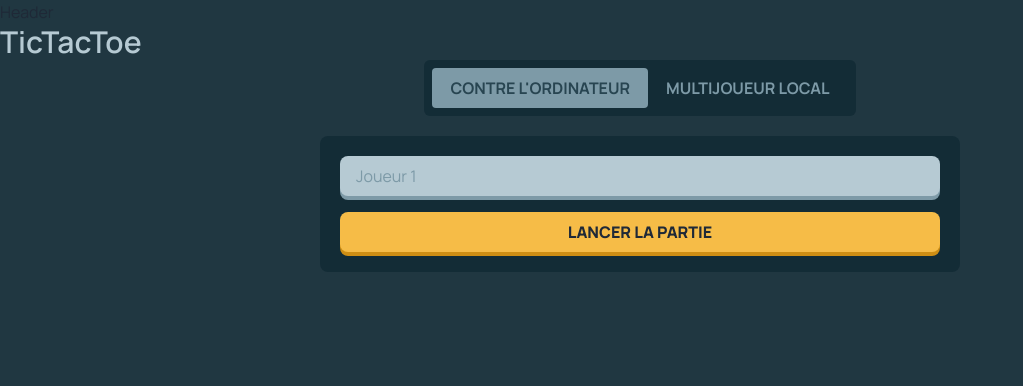
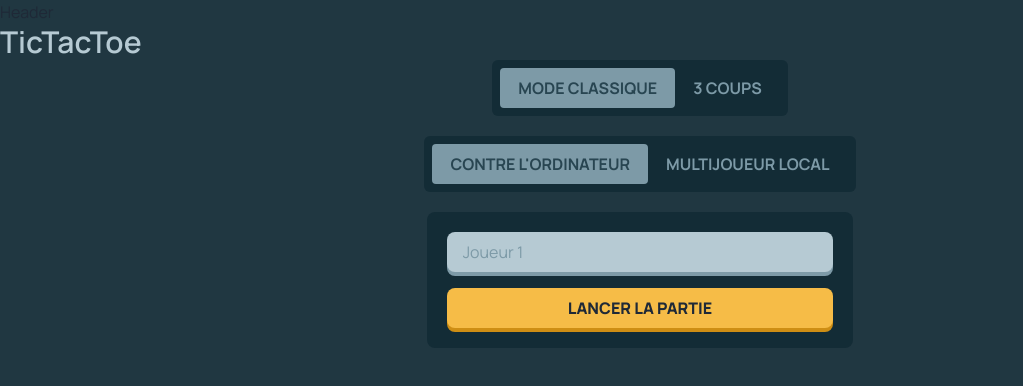
Before and after one commit to BenoitPrmt/tic-tac-toe-react, a React (Vite) app: page /scoreboard in a window 1280 px wide. Shown: the top 386 px of the page, without its empty margins (0-1023 px from the left). Built offline with nearby package versions, Linux system fonts and the light colour scheme.

Commit message:
feat(3-shots): added button to choose gamemode and persist it (and fix some bugs)

```diff
--- a/src/components/Switch.tsx
+++ b/src/components/Switch.tsx
@@ -1,10 +1,12 @@
 import {useState} from 'react'
 
 type Props = {
+    choiceOne: string;
+    choiceTwo: string;
     handleChecked: (checked: boolean) => void;
 }
 
-const Switch = ({ handleChecked }: Props) => {
+const Switch = ({ handleChecked, choiceOne, choiceTwo }: Props) => {
     const [isChecked, setIsChecked] = useState(false)
 
     const handleCheckboxChange = () => {
@@ -27,14 +29,14 @@ const Switch = ({ handleChecked }: Props) => {
                         !isChecked ? 'text-grey-medium bg-grey-light-shadow' : 'text-grey-light-shadow'
                     }`}
                 >
-                  Contre l'ordinateur
+                  {choiceOne}
                 </span>
                 <span
                     className={`flex items-center space-x-[6px] rounded py-2 px-[18px] text-md font-bold uppercase ${
                         isChecked ? 'text-grey-medium bg-grey-light-shadow' : 'text-grey-light-shadow'
                     }`}
                 >
-                  Multijoueur local
+                  {choiceTwo}
                 </span>
             </label>
         </>
--- a/src/context/GameContext.tsx
+++ b/src/context/GameContext.tsx
@@ -20,6 +20,7 @@ interface GameContextType {
     setPlayerTwoScore: (score: number) => void;
     draws: number;
     setIsGameAgainstComputer: (isAgainstComputer: boolean) => void;
+    setIsGame3Shots: (is3Shots: boolean) => void;
 }
 
 const GameContext = createContext<GameContextType | undefined>(undefined);
@@ -32,8 +33,10 @@ export const GameProvider = ({ children }: { children: ReactNode }) => {
     const [board, setBoard] = useState<BoardType>([]);
     const [currentPlayer, setCurrentPlayer] = useState<PlayerType>(currentGame?.isXTurn ? "X" : "O");
     const [winner, setWinner] = useState<WinnerType>("");
-    const [isComputerTurn, setIsComputerTurn] = useState<boolean>(false);
     const [isGameAgainstComputer, setIsGameAgainstComputer] = useState<boolean>(currentGame?.againstComputer ?? true);
+    const [isGame3Shots, setIsGame3Shots] = useState<boolean>(currentGame?.isGame3Shots ?? true);
+    const [isComputerTurn, setIsComputerTurn] = useState<boolean>(isGameAgainstComputer ? !currentGame?.isXTurn : false);
+    console.log("ISCOMPUTERTURN", isComputerTurn)
 
     const [playerOneUsername, setPlayerOneUsername] = useState<string>(currentGame?.playerOne ?? "Joueur 1");
     const [playerTwoUsername, setPlayerTwoUsername] = useState<string>(currentGame?.playerTwo ?? "CPU");
@@ -140,6 +143,7 @@ export const GameProvider = ({ children }: { children: ReactNode }) => {
     }, []);
 
     const makeMove = useCallback((coords: number[], player: PlayerType, currentBoard: BoardType) => {
+        console.log(isGame3Shots);
         const [row, col] = coords;
         if (currentBoard[row][col] !== "") return null;
 
@@ -162,12 +166,31 @@ export const GameProvider = ({ children }: { children: ReactNode }) => {
         if (gameWinner) {
             handleVictory(gameWinner);
         }
+
+        saveCurrentGame({
+            playerOne: playerOneUsername,
+            playerOneScore: playerOneScore,
+            playerTwo: playerTwoUsername,
+            playerTwoScore: playerTwoScore,
+            draws: draws,
+            againstComputer: isGameAgainstComputer,
+            isGame3Shots: isGame3Shots,
+            isXTurn: true
+        });
+
         setCurrentPlayer("X");
         setIsComputerTurn(false);
     }, [getRandomEmptyCell, makeMove, checkVictory]);
 
     useEffect(() => {
-        if ((isComputerTurn || (isGameAgainstComputer && currentPlayer === "O")) && !winner) {
+        console.log("-------------");
+        console.log("isComputerTurn", isComputerTurn);
+        console.log("isGameAgainstComputer && currentPlayer === \"O\")", isGameAgainstComputer && currentPlayer === "O");
+        console.log("!winner", !winner);
+        console.log("-------------")
+        if ((isComputerTurn && isGameAgainstComputer && currentPlayer === "O") && !winner) {
+            console.log("Ok le bot joue");
+            console.log("-------------")
             const timer = setTimeout(() => {
                 computerTurn(board);
             }, 1000);
@@ -194,6 +217,7 @@ export const GameProvider = ({ children }: { children: ReactNode }) => {
                 playerTwoScore: playerTwoScore,
                 draws: draws,
                 againstComputer: isGameAgainstComputer,
+                isGame3Shots: isGame3Shots,
                 isXTurn: !(currentPlayer === "X")
             });
         }
@@ -215,6 +239,7 @@ export const GameProvider = ({ children }: { children: ReactNode }) => {
             playerTwoScore: playerTwoScore,
             draws: draws,
             againstComputer: isGameAgainstComputer,
+            isGame3Shots: isGame3Shots,
             isXTurn: currentPlayer === "X"
         };
 
@@ -249,15 +274,7 @@ export const GameProvider = ({ children }: { children: ReactNode }) => {
             setPlayerOneScore(0);
             setPlayerTwoScore(0);
             setDraws(0);
-            saveCurrentGame({
-                playerOne: playerOneUsername,
-                playerOneScore: 0,
-                playerTwo: playerTwoUsername,
-                playerTwoScore: 0,
-                draws: 0,
-                againstComputer: isGameAgainstComputer,
-                isXTurn: true
-            })
+            saveCurrentGame(null);
         }
     }
 
@@ -277,7 +294,8 @@ export const GameProvider = ({ children }: { children: ReactNode }) => {
         setPlayerTwoScore,
         draws,
         resetBoard,
-        setIsGameAgainstComputer
+        setIsGameAgainstComputer,
+        setIsGame3Shots
     };
 
     return <GameContext.Provider value={value}>{children}</GameContext.Provider>;
--- a/src/context/PersistanceContext.tsx
+++ b/src/context/PersistanceContext.tsx
@@ -7,7 +7,7 @@ interface PersistanceContextType {
     getSavedBoard: () => BoardType;
     savePlayerScore: (username: string, score: number) => void;
     getPlayerScore: (username: string) => number;
-    saveCurrentGame: (currentGame: CurrentGame) => void;
+    saveCurrentGame: (currentGame: CurrentGame | null) => void;
     getCurrentGame: () => CurrentGame|null;
     getCurrentGamePlayerScore: (player: "one" | "two") => number;
 }
@@ -47,8 +47,12 @@ export const PersistanceProvider = ({ children }: { children: ReactNode }) => {
         }
     }
 
-    const saveCurrentGame = (currentGame: CurrentGame) => {
-        localStorage.setItem("current", JSON.stringify(currentGame));
+    const saveCurrentGame = (currentGame: CurrentGame | null) => {
+        if (!currentGame) {
+            localStorage.removeItem("current");
+        } else {
+            localStorage.setItem("current", JSON.stringify(currentGame));
+        }
     }
 
     const getCurrentGame = (): CurrentGame|null => {
--- a/src/pages/GamePage.tsx
+++ b/src/pages/GamePage.tsx
@@ -4,8 +4,6 @@ import {useGame} from "../context/GameContext.tsx";
 
 const GamePage = () => {
     const { playerOneUsername, playerTwoUsername, draws, playerOneScore, playerTwoScore } = useGame();
-
-    console.log(playerOneScore, playerTwoScore, playerOneUsername, playerTwoUsername)
 
     return (
         <div>
--- a/src/pages/HomePage.tsx
+++ b/src/pages/HomePage.tsx
@@ -7,13 +7,22 @@ import {useGame} from "../context/GameContext.tsx";
 import {usePersistance} from "../context/PersistanceContext.tsx";
 
 const HomePage = () => {
+    const [isGameMode3Shots, setGameMode3Shots] = useState<boolean>(false);
     const [isGameModeMulti, setGameModeMulti] = useState<boolean>(false);
     const [pOneUsername, setPOneUsername] = useState<string>("");
     const [isSubmitted, setSubmitted] = useState<boolean>(false);
     const navigate = useNavigate();
 
-    const { setPlayerOneUsername, setPlayerTwoUsername, setIsGameAgainstComputer, resetBoard, setPlayerOneScore, setPlayerTwoScore } = useGame();
-    const { saveCurrentGame } = usePersistance();
+    const {
+        setPlayerOneUsername,
+        setPlayerTwoUsername,
+        resetBoard,
+        setPlayerOneScore,
+        setPlayerTwoScore,
+        setIsGameAgainstComputer,
+        setIsGame3Shots
+    } = useGame();
+    const {saveCurrentGame, getPlayerScore} = usePersistance();
 
     const handleSubmit = (e: SyntheticEvent) => {
         e.preventDefault();
@@ -25,35 +34,42 @@ const HomePage = () => {
         };
 
         setPOneUsername(target.player_one.value);
-        if(target.player_one.value === "" && !isGameModeMulti) return;
+        if (target.player_one.value === "" && !isGameModeMulti) return;
 
         // TODO: Mettre tout ceci dans une fonction retournée par le context
         const pOne = target.player_one.value !== "" ? target.player_one.value : "Joueur 1";
         setPlayerOneUsername(pOne);
-        setPlayerOneScore(0);
+        setPlayerOneScore(isGameModeMulti ? 0 : getPlayerScore(pOne));
         const pTwo = isGameModeMulti ? (target.player_two.value !== "" ? target.player_two.value : "Joueur 2") : "CPU";
         setPlayerTwoUsername(pTwo);
-        setPlayerTwoScore(0);
+        setPlayerTwoScore(isGameModeMulti ? 0 : getPlayerScore(pTwo));
 
         setIsGameAgainstComputer(!isGameModeMulti);
+        setIsGame3Shots(isGameMode3Shots);
+
+        resetBoard(true);
 
         saveCurrentGame({
             playerOne: pOne,
-            playerOneScore: 0,
+            playerOneScore: isGameModeMulti ? 0 : getPlayerScore(pOne),
             playerTwo: pTwo,
-            playerTwoScore: 0,
+            playerTwoScore: isGameModeMulti ? 0 : getPlayerScore(pTwo),
             draws: 0,
             againstComputer: !isGameModeMulti,
+            isGame3Shots: isGameMode3Shots,
             isXTurn: true
         });
 
-        resetBoard(true);
 
         navigate("/game");
     }
 
     const handleGameModeChange = (isChecked: boolean) => {
         setGameModeMulti(isChecked);
+    }
+
+    const handleGameTypeChange = (is3ShotsSelected: boolean) => {
+        setGameMode3Shots(is3ShotsSelected);
     }
 
     return (
@@ -64,19 +80,28 @@ const HomePage = () => {
 
             <div className="space-y-5 flex flex-col justify-center items-center">
                 <div className="">
-                    <Switch handleChecked={handleGameModeChange} />
+                    <Switch handleChecked={handleGameTypeChange} choiceOne={"Mode classique"}
+                            choiceTwo={"3 coups"}/>
                 </div>
 
-                <form method="post" onSubmit={handleSubmit} className={"bg-grey-medium-shadow p-5 rounded-lg w-1/2"}>
+                <div className="">
+                    <Switch handleChecked={handleGameModeChange} choiceOne={"Contre l'ordinateur"}
+                            choiceTwo={"Multijoueur local"}/>
+                </div>
+                <div className="max-sm:mx-6 w-full">
+                <form method="post" onSubmit={handleSubmit}
+                      className={"bg-grey-medium-shadow p-5 rounded-lg w-full sm:w-1/2 md:w-1/3 mx-auto"}>
                     <div className={"flex flex-col justify-center space-y-4"}>
-                        <Input name={'player_one'} placeholder={"Joueur 1"} hasError={!isGameModeMulti && isSubmitted && pOneUsername === ""} />
-                        {isGameModeMulti && (<Input name={'player_two'} placeholder={"Joueur 2"} />)}
+                        <Input name={'player_one'} placeholder={"Joueur 1"}
+                               hasError={!isGameModeMulti && isSubmitted && pOneUsername === ""}/>
+                        {isGameModeMulti && (<Input name={'player_two'} placeholder={"Joueur 2"}/>)}
                         <Button color={"secondary"} type="submit">Lancer la partie</Button>
                     </div>
                 </form>
+                </div>
             </div>
         </div>
-);
+    );
 };
 
 export default HomePage;
--- a/src/types/Game.ts
+++ b/src/types/Game.ts
@@ -5,5 +5,6 @@ export type CurrentGame = {
     playerTwoScore: number;
     draws: number;
     againstComputer: boolean;
+    isGame3Shots: boolean;
     isXTurn: boolean;
 }
```
